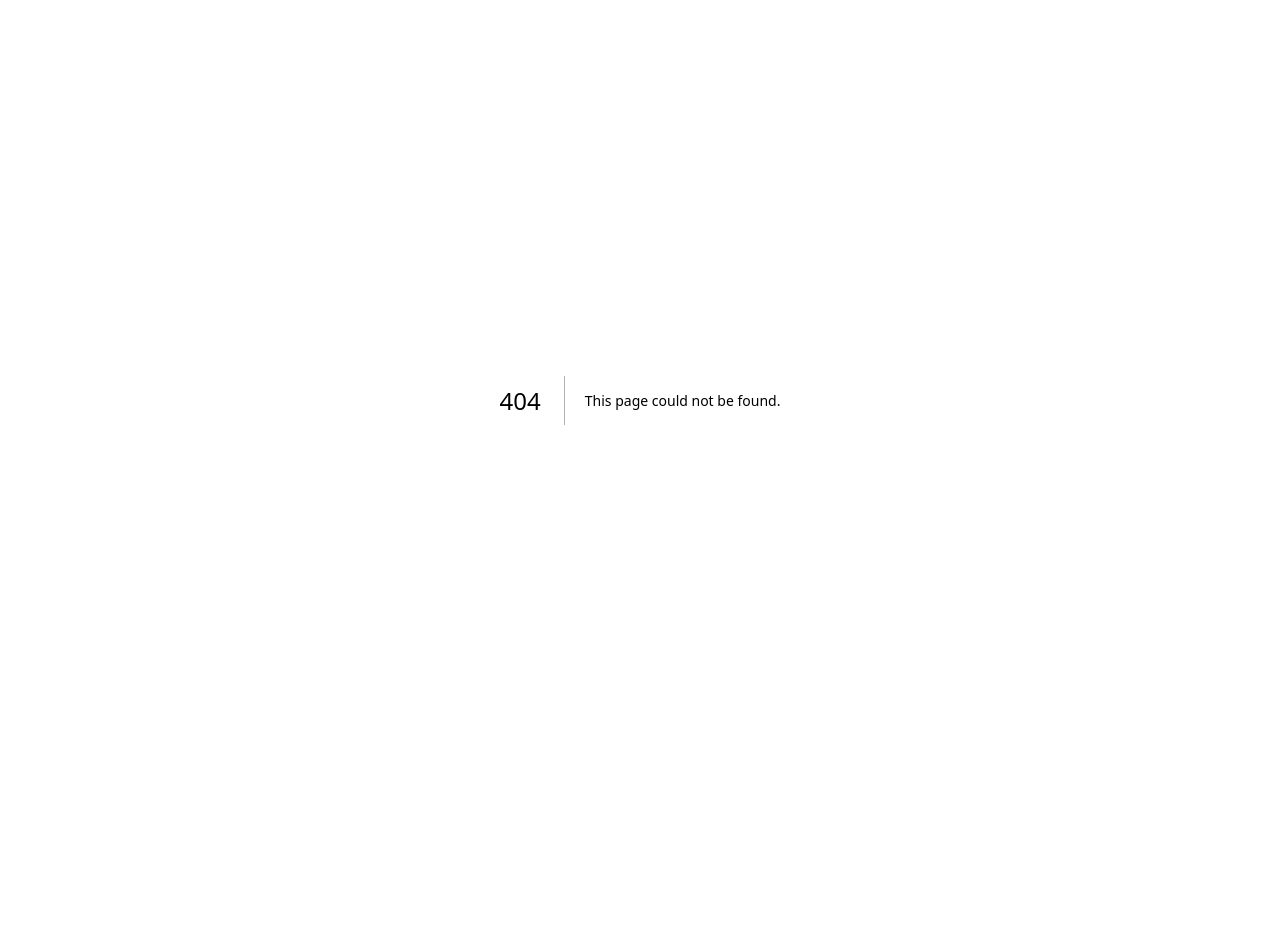
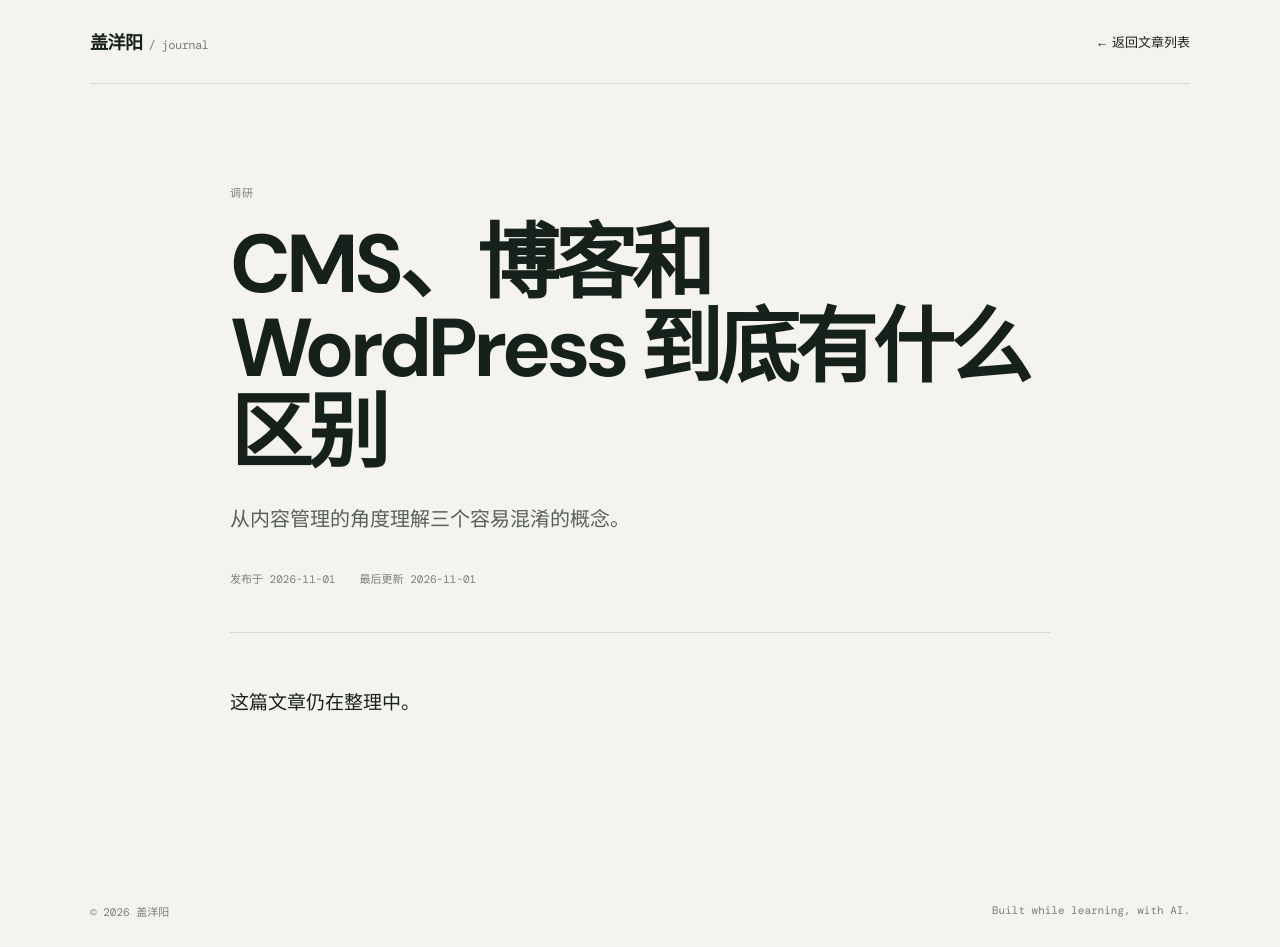
Before and after one commit to zly116/yangyang-personal-cms, a Next.js app: page /articles/cms-blog-wordpress-differences in a window 1280 px wide. Before the commit this address had no page. Before the commit the page ends 800 px from the top, so only its background shows below. Built offline with nearby package versions, Linux system fonts and the light colour scheme; a web font is replaced by a local one.

Commit message:
添加文章数据模型和详情页

```diff
--- /dev/null
+++ b/app/articles/[slug]/page.tsx
@@ -0,0 +1,70 @@
+import type { Metadata } from "next";
+import Link from "next/link";
+import { notFound } from "next/navigation";
+import {
+  getPublishedArticleBySlug,
+  getPublishedArticles,
+} from "@/lib/articles";
+
+type ArticlePageProps = {
+  params: Promise<{ slug: string }>;
+};
+
+export function generateStaticParams() {
+  return getPublishedArticles().map((article) => ({ slug: article.slug }));
+}
+
+export async function generateMetadata({ params }: ArticlePageProps): Promise<Metadata> {
+  const { slug } = await params;
+  const article = getPublishedArticleBySlug(slug);
+
+  if (!article) {
+    return { title: "文章未找到 | 盖洋阳" };
+  }
+
+  return {
+    title: `${article.title} | 盖洋阳`,
+    description: article.excerpt,
+  };
+}
+
+export default async function ArticlePage({ params }: ArticlePageProps) {
+  const { slug } = await params;
+  const article = getPublishedArticleBySlug(slug);
+
+  if (!article) {
+    notFound();
+  }
+
+  return (
+    <main className="site-shell">
+      <nav className="topbar">
+        <Link className="brand" href="/">
+          盖洋阳<span>/ journal</span>
+        </Link>
+        <Link className="back-link" href="/#articles">← 返回文章列表</Link>
+      </nav>
+
+      <article className="article-page">
+        <header className="article-header">
+          <p className="article-tag">{article.category}</p>
+          <h1>{article.title}</h1>
+          <p className="article-excerpt">{article.excerpt}</p>
+          <div className="article-meta">
+            <span>发布于 {article.publishedAt}</span>
+            <span>最后更新 {article.updatedAt}</span>
+          </div>
+        </header>
+
+        <div className="article-body">
+          <p>{article.content}</p>
+        </div>
+      </article>
+
+      <footer>
+        <span>© 2026 盖洋阳</span>
+        <span>Built while learning, with AI.</span>
+      </footer>
+    </main>
+  );
+}
--- /dev/null
+++ b/lib/articles.ts
@@ -0,0 +1,63 @@
+export type ArticleStatus = "draft" | "published";
+
+export type Article = {
+  id: number;
+  slug: string;
+  title: string;
+  excerpt: string;
+  content: string;
+  category: string;
+  status: ArticleStatus;
+  publishedAt: string | null;
+  createdAt: string;
+  updatedAt: string;
+};
+
+const articles: Article[] = [
+  {
+    id: 1,
+    slug: "why-build-a-personal-cms",
+    title: "为什么我要从零搭建一个个人 CMS",
+    excerpt: "记录我的起点、项目目标，以及为什么研究 WordPress 后仍决定自己实现核心功能。",
+    content: "我希望把学习过程变成一个真实、可持续维护的产品。",
+    category: "项目开始",
+    status: "published",
+    publishedAt: "2026-11-01",
+    createdAt: "2026-11-01",
+    updatedAt: "2026-11-01",
+  },
+  {
+    id: 2,
+    slug: "cms-blog-wordpress-differences",
+    title: "CMS、博客和 WordPress 到底有什么区别",
+    excerpt: "从内容管理的角度理解三个容易混淆的概念。",
+    content: "这篇文章仍在整理中。",
+    category: "调研",
+    status: "published",
+    publishedAt: "2026-11-01",
+    createdAt: "2026-11-01",
+    updatedAt: "2026-11-01",
+  },
+  {
+    id: 3,
+    slug: "first-system-architecture",
+    title: "我的第一版系统架构：先完成闭环，再逐步升级",
+    excerpt: "解释第一版为什么选择一个全栈项目，而不是一开始拆分多个服务。",
+    content: "这篇文章仍在整理中。",
+    category: "设计",
+    status: "draft",
+    publishedAt: null,
+    createdAt: "2026-11-01",
+    updatedAt: "2026-11-01",
+  },
+];
+
+export function getPublishedArticles(): Article[] {
+  return articles.filter((article) => article.status === "published");
+}
+
+export function getPublishedArticleBySlug(slug: string): Article | undefined {
+  return articles.find(
+    (article) => article.slug === slug && article.status === "published",
+  );
+}
--- a/tsconfig.json
+++ b/tsconfig.json
@@ -13,6 +13,9 @@
     "isolatedModules": true,
     "jsx": "preserve",
     "incremental": true,
+    "paths": {
+      "@/*": ["./*"]
+    },
     "plugins": [{ "name": "next" }]
   },
   "include": ["next-env.d.ts", ".next/types/**/*.ts", "**/*.ts", "**/*.tsx"],
```
Also changed, not shown: app/page.tsx (+5 -6 lines), app/globals.css, 2 other files (tests, documents, lock files or other folders).
